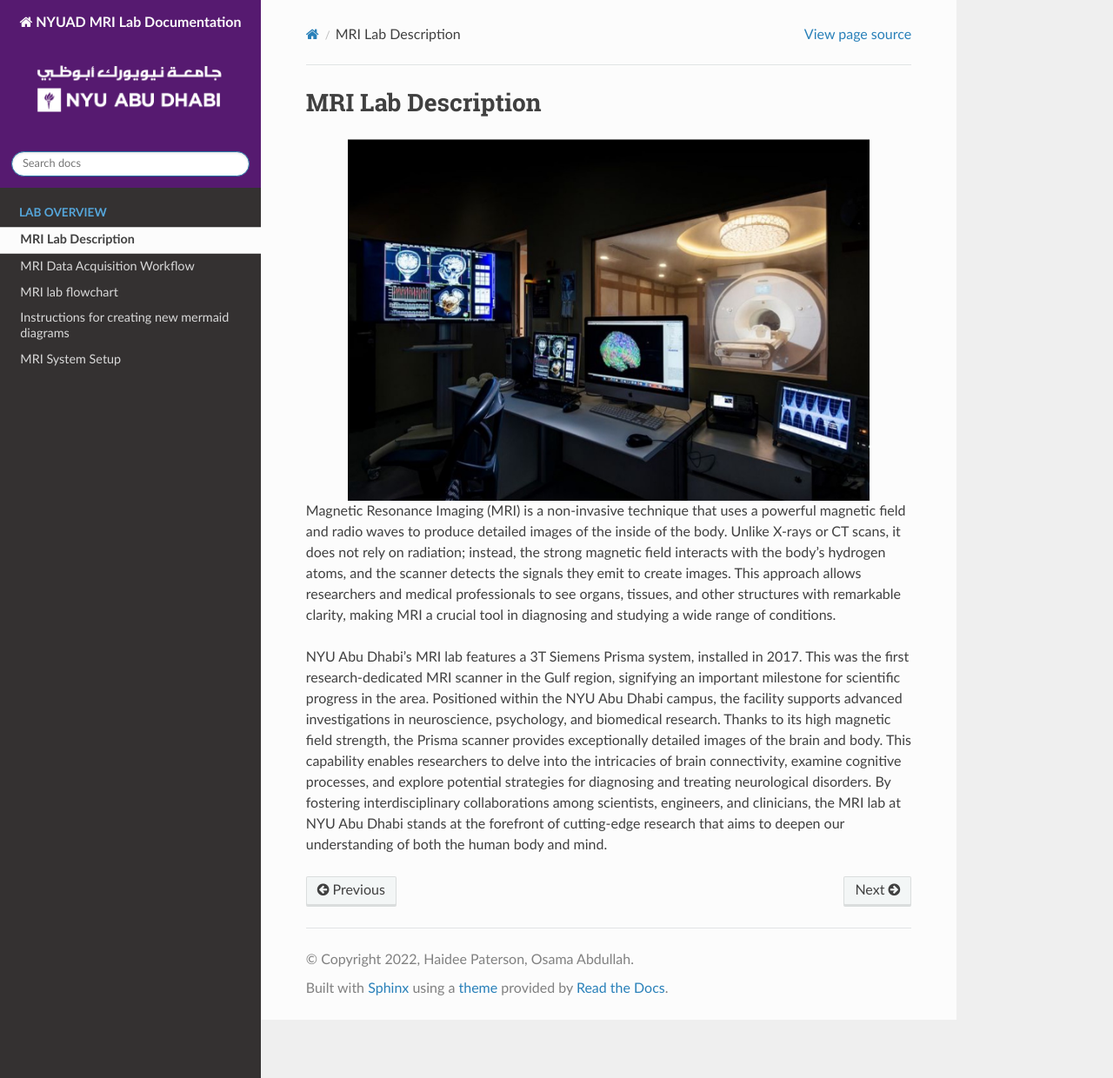
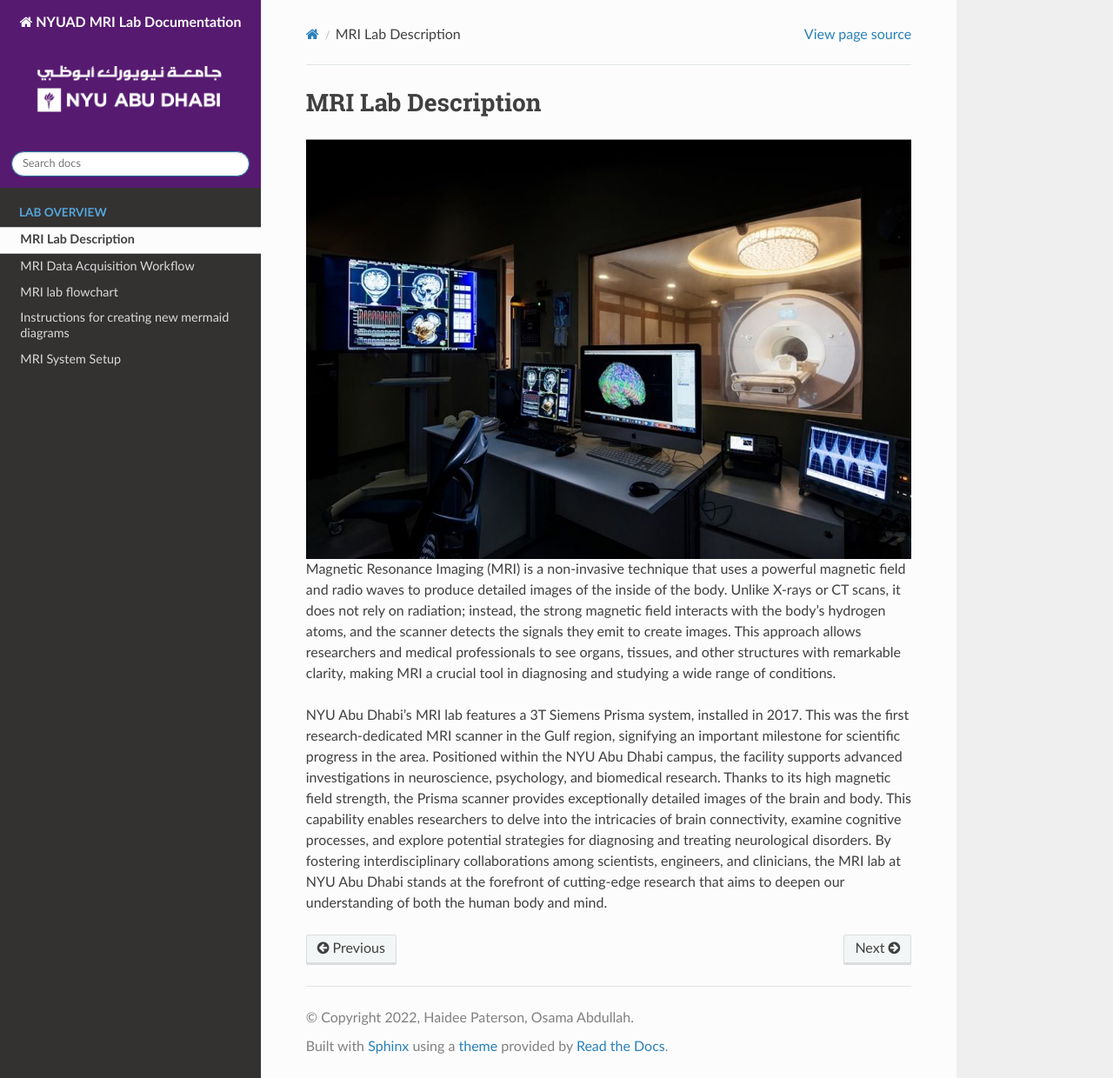
Before and after one commit to BioMedicalImaging-Core-NYUAD/brainimaging-lab-documentation, a Sphinx documentation site: the page built from docs/source/1-mri_lab_description.rst, in a window 1280 px wide and 1240 px high. Shown: the whole window at 87% size. Built offline with Sphinx 7.4.7 and the Read the Docs theme 3.1.0, drawn with Linux system fonts in a browser that asks for light colours.

```diff
--- a/docs/source/1-mri_lab_description.rst
+++ b/docs/source/1-mri_lab_description.rst
@@ -3,7 +3,7 @@
 
 .. image:: /_static/myimage.png
    :alt: MRI scanner image
-   :width: 600px
+   :width: 1200px
    :align: center
 
 
```
